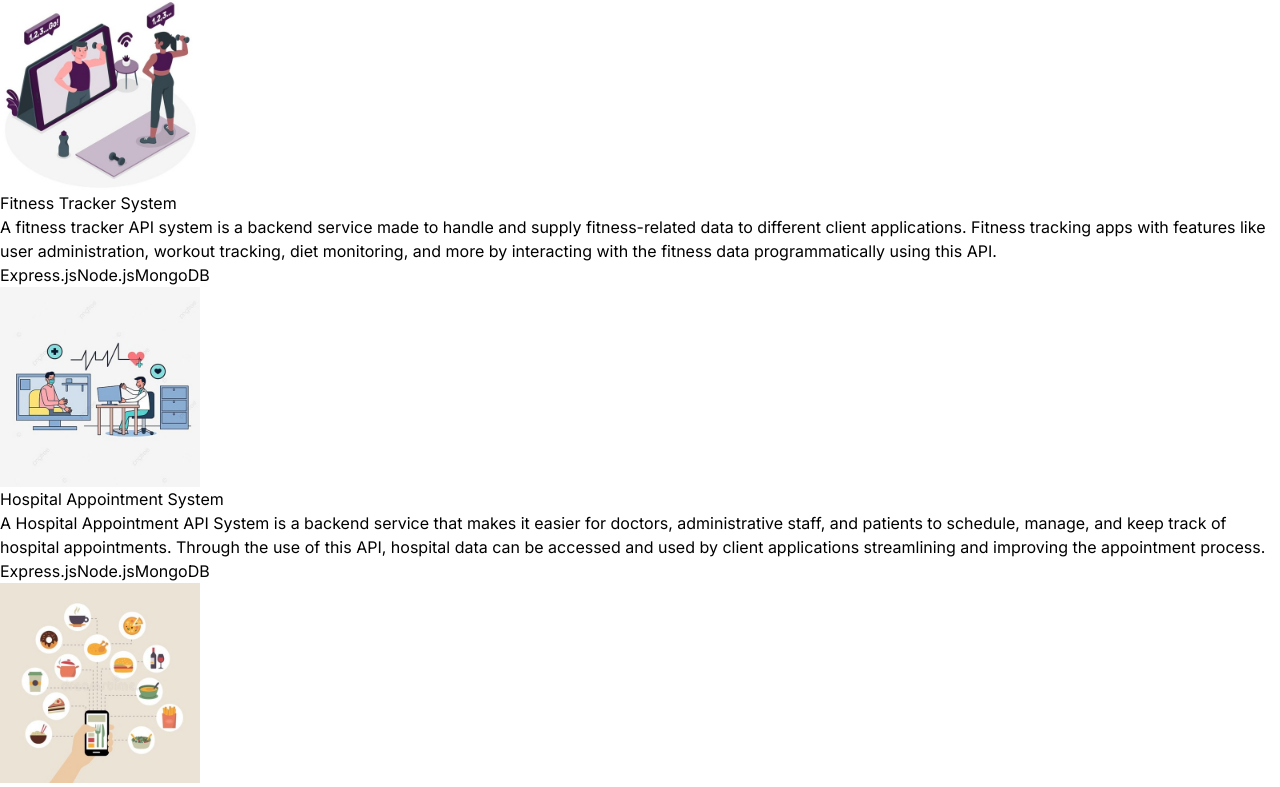
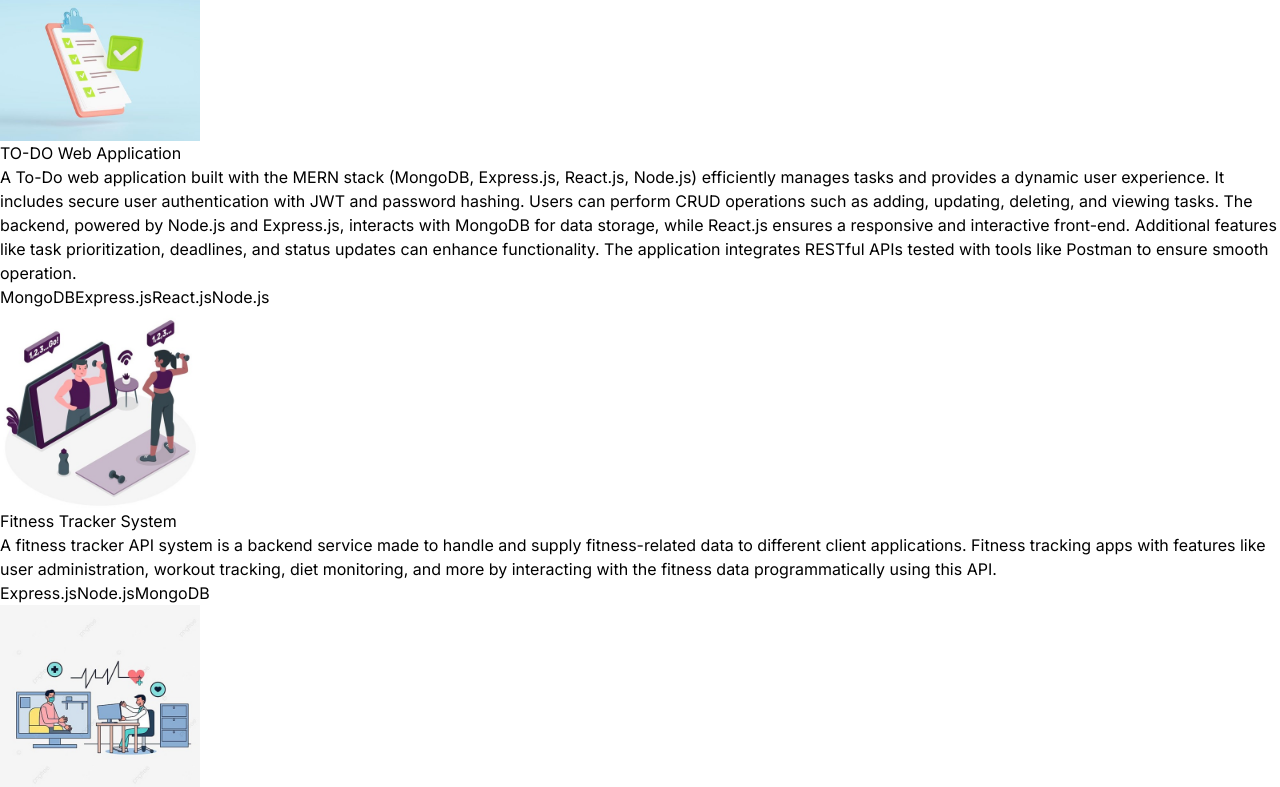
Before and after one commit to ShriyaSorte/REACT-PORTFOLIO, a React (Vite) app: page / in a window 1280 px wide. Shown: the part 2329-3116 px from the top of the page. Built offline with nearby package versions, Linux system fonts and the light colour scheme.

Commit message:
index file updated

```diff
--- a/src/constants/index.js
+++ b/src/constants/index.js
@@ -2,6 +2,7 @@ import fitness from "../assets/projects/fitness.jpeg";
 import hospital from "../assets/projects/hospital.jpeg";
 import food from "../assets/projects/food.jpeg";
 import ecommerce from "../assets/projects/ecommerce.jpeg";
+import todo from "../assets/projects/todo.jpeg";
 
 export const HERO_CONTENT = `I am a passionate full stack developer with a knack for crafting robust and scalable web applications. With 1 year of hands-on experience, I have honed my skills in front-end technologies like React, as well as back-end technologies like Node.js and MongoDB. My goal is to leverage my expertise to create innovative solutions that drive business growth and deliver exceptional user experiences.`;
 
@@ -40,6 +41,12 @@ export const EXPERIENCES = [
 
 export const PROJECTS = [
   {
+    title: "TO-DO Web Application",
+    image: todo,
+    description: "A To-Do web application built with the MERN stack (MongoDB, Express.js, React.js, Node.js) efficiently manages tasks and provides a dynamic user experience. It includes secure user authentication with JWT and password hashing. Users can perform CRUD operations such as adding, updating, deleting, and viewing tasks. The backend, powered by Node.js and Express.js, interacts with MongoDB for data storage, while React.js ensures a responsive and interactive front-end. Additional features like task prioritization, deadlines, and status updates can enhance functionality. The application integrates RESTful APIs tested with tools like Postman to ensure smooth operation.",
+    technologies: ["MongoDB", "Express.js", "React.js", "Node.js"],
+  },
+  {
     title: "Fitness Tracker System",
     image: fitness,
     description:
```
